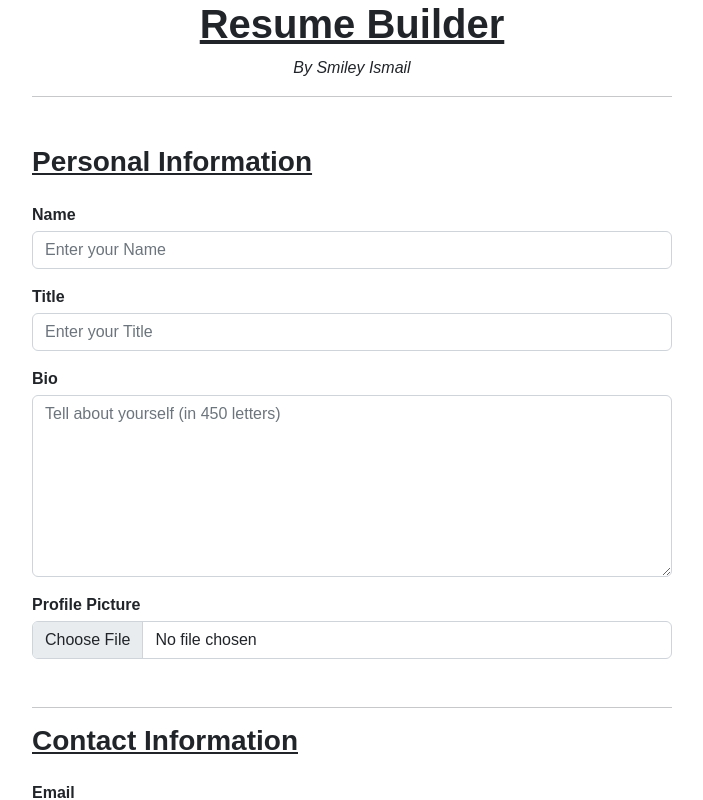
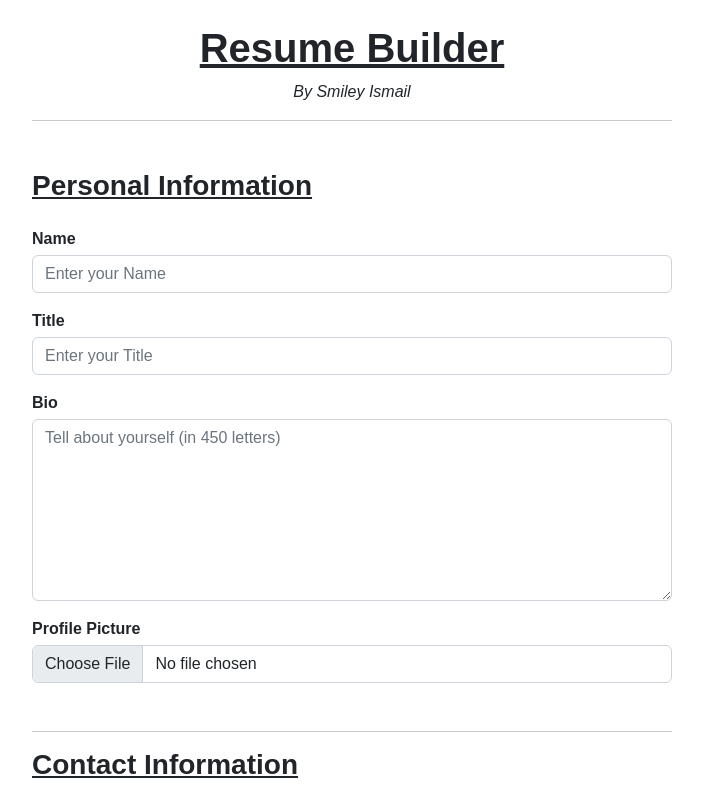
Before and after one commit to smileyismail/Resume-Wizard, a React (Create React App) app: page /editor in a window 1280 px wide. Shown: the top 800 px of the page, without its empty margins (288-991 px from the left). Built offline with nearby package versions, Linux system fonts and the light colour scheme.

Commit message:
updated a bit

```diff
--- a/src/App.js
+++ b/src/App.js
@@ -1,20 +1,20 @@
 import React from "react";
 import "bootstrap/dist/css/bootstrap.min.css";
 
-import { BrowserRouter, Routes, Route, Navigate } from "react-router-dom";
+import { Routes, Route, Navigate } from "react-router-dom";
 
 import Editor from "./Pages/Editor";
 import Template from "./Pages/Template";
 
 const App = () => {
   return (
-    <BrowserRouter>
+    <div className="my-4">
       <Routes>
         <Route path="/" element={<Navigate to="/editor" />} />
         <Route path="/editor" element={<Editor />} />
         <Route path="/template" element={<Template />} />
       </Routes>
-    </BrowserRouter>
+    </div>
   );
 };
 
--- a/src/Components/Resume Form/CoursesInfo.js
+++ b/src/Components/Resume Form/CoursesInfo.js
@@ -9,7 +9,7 @@ const CoursesInfo = () => {
 
   function courseAddHandler() {
     if (coursesList.length === 3) {
-      alert("You can add only 3 Courses");
+      alert("You can add only 3 Courses"); //fix fix this
       return;
     }
     dispatch(
--- a/src/index.js
+++ b/src/index.js
@@ -2,6 +2,8 @@ import React from "react";
 import ReactDOM from "react-dom/client";
 import "./index.css";
 import App from "./App";
+
+import { BrowserRouter } from "react-router-dom";
 
 import { Provider } from "react-redux";
 import store from "./Redux/Store";
@@ -10,6 +12,8 @@ const root = ReactDOM.createRoot(document.getElementById("root"));
 
 root.render(
   <Provider store={store}>
-    <App />
+    <BrowserRouter>
+      <App />
+    </BrowserRouter>
   </Provider>
 );
```
